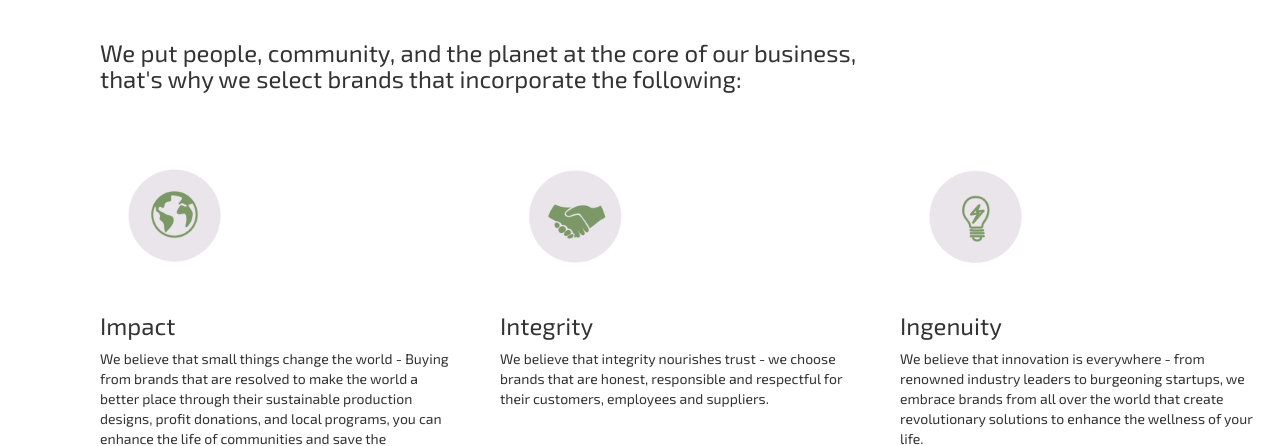
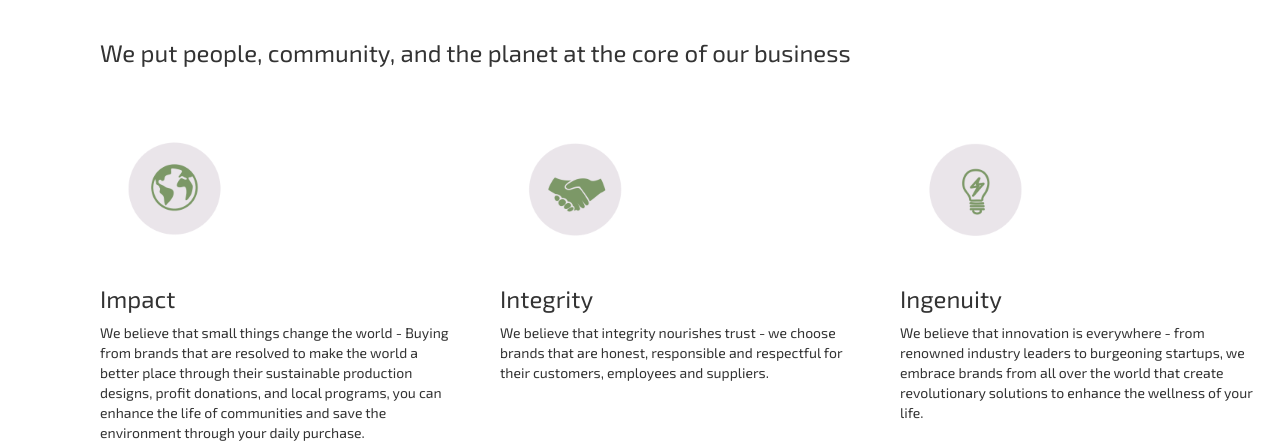
Before and after one commit to zona-li/ecovi, a Django app: page / in a window 1280 px wide. Shown: the part 902-1348 px from the top of the page. Run offline with Django 3.2, Linux system fonts and the light colour scheme; some libraries are stand-ins or nearby versions.

Commit message:
front page content change

```diff
--- a/app/homestarter/main/templates/main/home.html
+++ b/app/homestarter/main/templates/main/home.html
@@ -8,7 +8,7 @@
 	</div>
 
 	<div class="home-sec2">
-		<h3>We put people, community, and the planet at the core of our business, <br>that's why we select brands that incorporate the following:</h3>
+		<h3>We put people, community, and the planet at the core of our business</h3>
 		<div class="container-standard">
 			<div class="box start">
 				<img src="{% static "/pictures/impact.png" %}" width="150" height="150"/>
```
